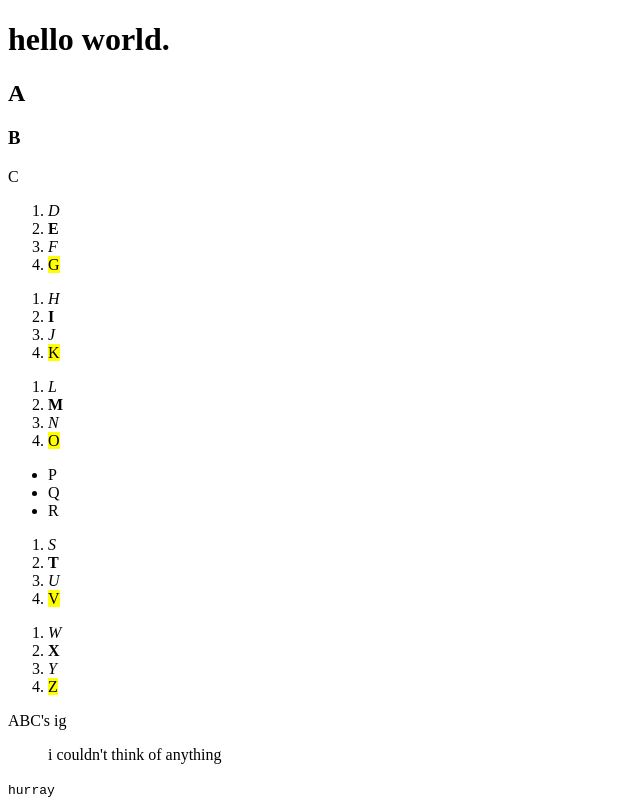
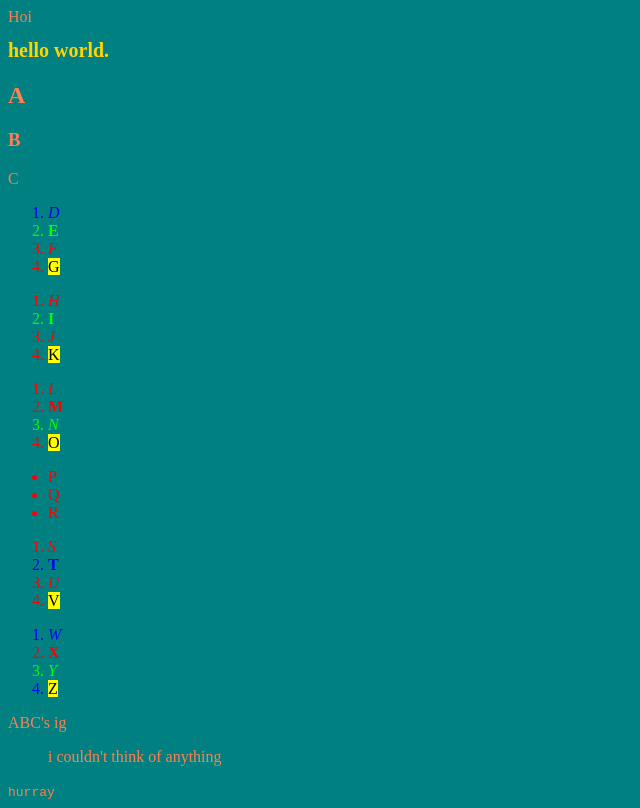
Before and after one commit to CarnivorousSmile/Digital-media, a plain HTML site: page Frick.html in a window 1280 px wide. Shown: the whole page, without its empty margins (0-640 px from the left). Drawn offline with Linux system fonts and the light colour scheme.

Commit message:
Update Frick.html

```diff
--- a/Frick.html
+++ b/Frick.html
@@ -1,9 +1,25 @@
 <!doctype html>
 
-<html lang="en">
+<html lang="en">Hoi
 <head>
     <meta charset="utf-8">
     <title>Text page</title>
+    <style>
+        body {
+            background: teal;
+            color:coral;
+        }
+        h1 {
+        color: #FFD400;
+        font-size: 20px;
+        }
+        li {color: #f00; }
+        .bob {color: #00f; }
+
+        #tom { color: #0f0; }
+    </style>
+    <!--#1a0101 #FFD400 (other colors in code color names)-->
+
 </head>
 
 <body>
@@ -15,15 +31,15 @@
     <!--Frick frack-->
 
     <ol>
-        <li><i>D</i></li>
-        <li><b>E</b></li>
+        <li class="bob"> <i>D</i></li>
+        <li id="tom"><b>E</b></li>
         <li><em>F</em></li>
         <li><mark>G</mark></li>
     </ol>
 
     <ol>
         <li><i>H</i></li>
-        <li><b>I</b></li>
+        <li id="tom"><b>I</b></li>
         <li><em>J</em></li>
         <li><mark>K</mark></li>
     </ol>
@@ -31,7 +47,7 @@
     <ol>
         <li><i>L</i></li>
         <li><b>M</b></li>
-        <li><em>N</em></li>
+        <li id="tom"><em>N</em></li>
         <li><mark>O</mark></li>
     </ol>
 
@@ -43,16 +59,16 @@
 
     <ol>
         <li><i>S</i></li>
-        <li><b>T</b></li>
+        <li class="bob"><b>T</b></li>
         <li><em>U</em></li>
         <li><mark>V</mark></li>
     </ol>
 
     <ol>
-        <li><i>W</i></li>
+        <li class="bob"><i>W</i></li>
         <li><b>X</b></li>
-        <li><em>Y</em></li>
-        <li><mark>Z</mark></li>
+        <li id="tom"><em>Y</em></li>
+        <li class="bob"><mark>Z</mark></li>
     </ol>
 
 
```
